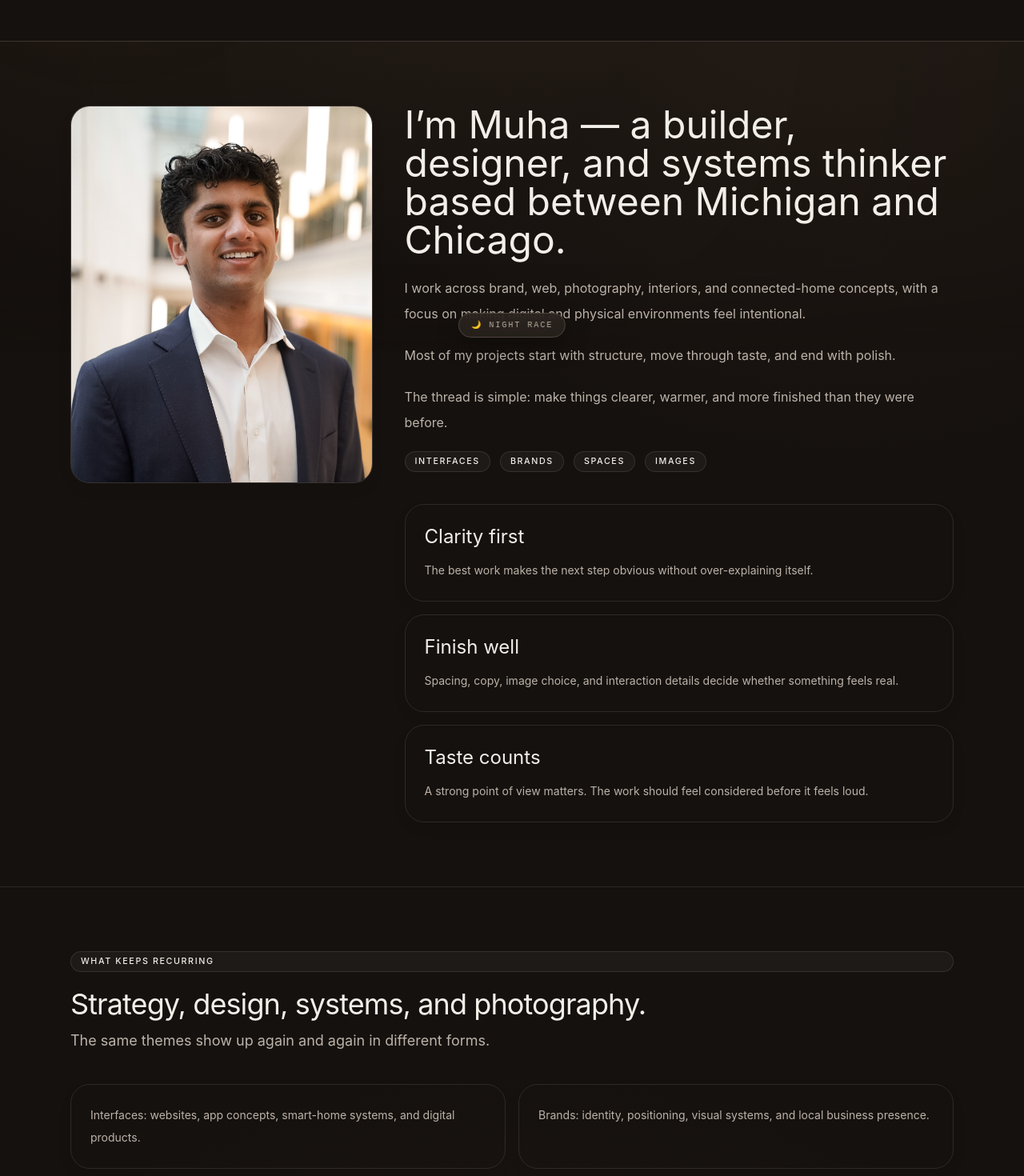
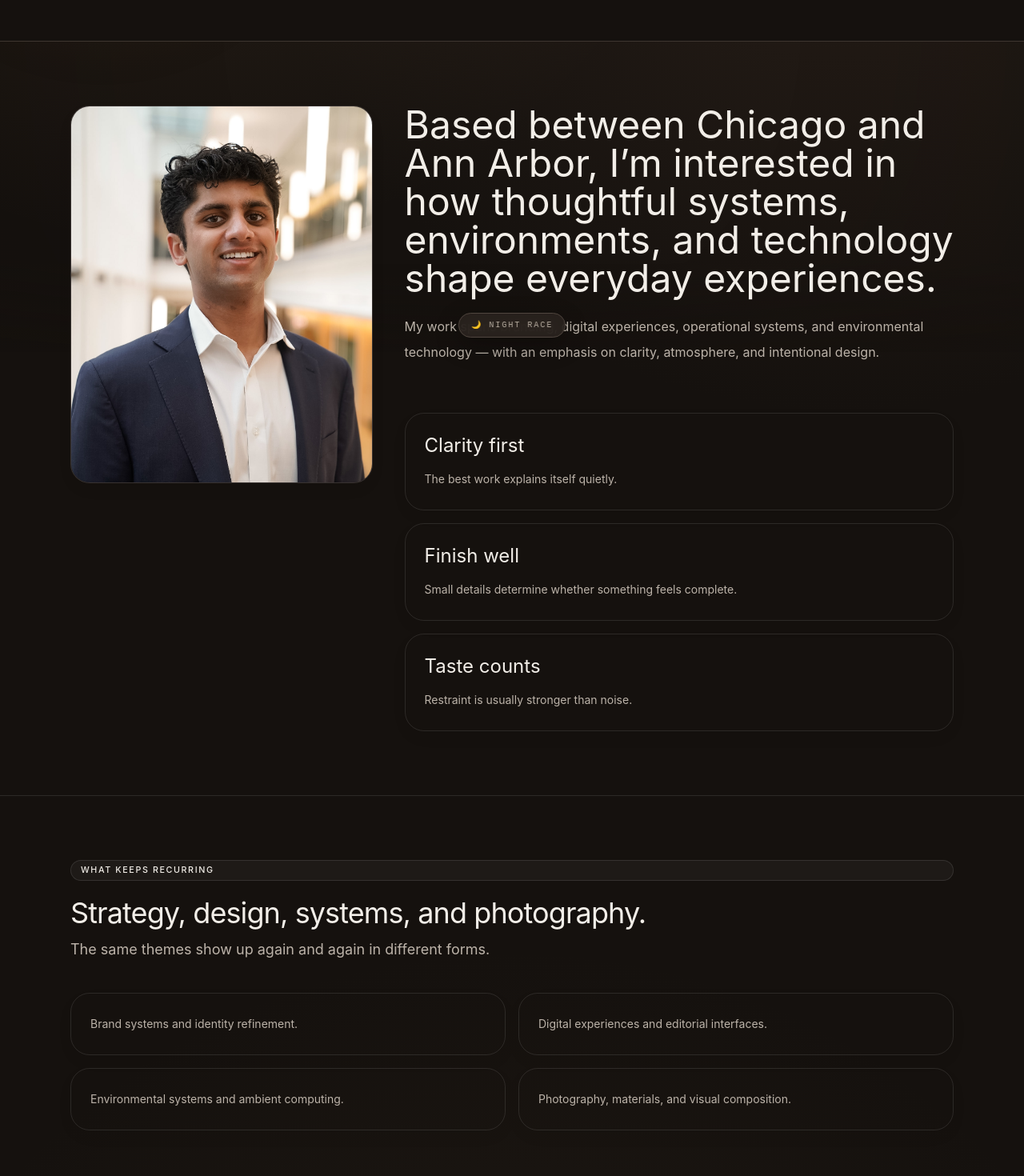
Before and after one commit to mohabbis/personal-portfolio, a Next.js app: page /about in a window 1280 px wide. Shown: the part 360-1830 px from the top of the page at 80% size. Built offline with nearby package versions, Linux system fonts and the light colour scheme.

Commit message:
Refine site copy toward restrained editorial direction

```diff
--- a/data/site.ts
+++ b/data/site.ts
@@ -2,48 +2,41 @@ import type { ContactItem, FeatureItem, SocialLink } from "@/lib/types";
 
 export const siteConfig = {
   name: "MUHA",
-  title: "Strategy, product, and creative technology.",
+  title: "Thoughtful systems, environments, and digital experiences.",
   description:
-    "MUHA — a luxury-editorial portfolio for brand work, interfaces, photography, spaces, and connected systems.",
+    "MUHA — a restrained editorial portfolio exploring branding, environments, systems, and digital experiences.",
   location: "Chicago, Illinois",
   email: "muharafi@umich.edu",
   linkedIn: "https://www.linkedin.com/in/muharafiq",
-  availability: "This is a living portfolio I designed, built, and keep refining.",
+  availability: "Living portfolio.",
   hero: {
-    eyebrow: "Interfaces • Brands • Spaces • Images",
+    eyebrow: "Chicago ↔ Ann Arbor",
     headline: "Leaving every room a little brighter.",
-    subheadline: "Design-minded work across brands, interfaces, spaces, and systems.",
+    subheadline: "Thoughtful systems, environments, and digital experiences.",
     primaryCta: {
-      label: "View the work",
+      label: "Selected Work",
       href: "/portfolio"
     },
     secondaryCta: {
-      label: "Get in touch",
-      href: "/contact"
+      label: "Archive",
+      href: "/photography"
     }
   },
   about: {
     intro:
-      "I’m Muha — a builder, designer, and systems thinker based between Michigan and Chicago.",
+      "Based between Chicago and Ann Arbor, I’m interested in how thoughtful systems, environments, and technology shape everyday experiences.",
     paragraphs: [
-      "I work across brand, web, photography, interiors, and connected-home concepts, with a focus on making digital and physical environments feel intentional.",
-      "Most of my projects start with structure, move through taste, and end with polish.",
-      "The thread is simple: make things clearer, warmer, and more finished than they were before."
+      "My work spans branding, digital experiences, operational systems, and environmental technology — with an emphasis on clarity, atmosphere, and intentional design."
     ],
-    strengths: [
-      "Interfaces",
-      "Brands",
-      "Spaces",
-      "Images"
-    ]
+    strengths: []
   },
   focusAreas: {
-    title: "Creative practice",
+    title: "Selected practice",
     bullets: [
-      "Interfaces: websites, app concepts, smart-home systems, and digital products.",
-      "Brands: identity, positioning, visual systems, and local business presence.",
-      "Spaces: interiors, smart-home infrastructure, object placement, and atmosphere.",
-      "Images: photography, editing, composition, color, and texture."
+      "Brand systems and identity refinement.",
+      "Digital experiences and editorial interfaces.",
+      "Environmental systems and ambient computing.",
+      "Photography, materials, and visual composition."
     ]
   }
 };
@@ -51,30 +44,30 @@ export const siteConfig = {
 export const highlights: FeatureItem[] = [
   {
     title: "Frame",
-    description: "Start with the structure: what needs to be clearer, sharper, or easier to use."
+    description: "Structure before decoration."
   },
   {
     title: "Build",
-    description: "Turn the direction into working pages, systems, visuals, and details."
+    description: "Systems that feel clear and intentional."
   },
   {
     title: "Polish",
-    description: "Refine until the work feels intentional, restrained, and finished."
+    description: "Refine until the work feels inevitable."
   }
 ];
 
 export const workingPrinciples: FeatureItem[] = [
   {
     title: "Clarity first",
-    description: "The best work makes the next step obvious without over-explaining itself."
+    description: "The best work explains itself quietly."
   },
   {
     title: "Finish well",
-    description: "Spacing, copy, image choice, and interaction details decide whether something feels real."
+    description: "Small details determine whether something feels complete."
   },
   {
     title: "Taste counts",
-    description: "A strong point of view matters. The work should feel considered before it feels loud."
+    description: "Restraint is usually stronger than noise."
   }
 ];
 
@@ -83,25 +76,13 @@ export const contactItems: ContactItem[] = [
     label: "Email",
     value: siteConfig.email,
     href: `mailto:${siteConfig.email}`,
-    note: "Reach out for projects, roles, collaborations, or design-minded work."
+    note: "Projects, collaborations, and thoughtful work."
   },
   {
     label: "LinkedIn",
-    value: "Connect professionally",
+    value: "Professional background",
     href: siteConfig.linkedIn,
-    note: "Background, selected work, and professional updates."
-  },
-  {
-    label: "Work",
-    value: "Explore selected projects",
-    href: "/portfolio",
-    note: "Brand, web, product, and systems projects."
-  },
-  {
-    label: "Gallery",
-    value: "View the archive",
-    href: "/photography",
-    note: "Cars, sky, interiors, details, and visual studies."
+    note: "Selected work and updates."
   }
 ];
 
@@ -111,14 +92,6 @@ export const socialLinks: SocialLink[] = [
     href: siteConfig.linkedIn
   },
   {
-    label: "Work",
-    href: "/portfolio"
-  },
-  {
-    label: "Gallery",
-    href: "/photography"
-  },
-  {
     label: "Email",
     href: `mailto:${siteConfig.email}`
   }
```
